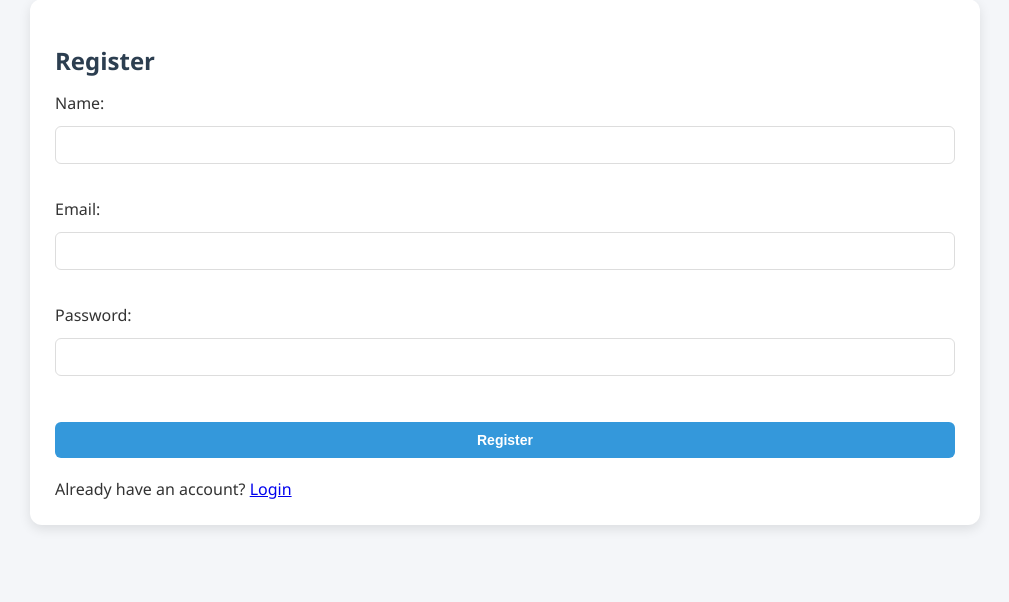
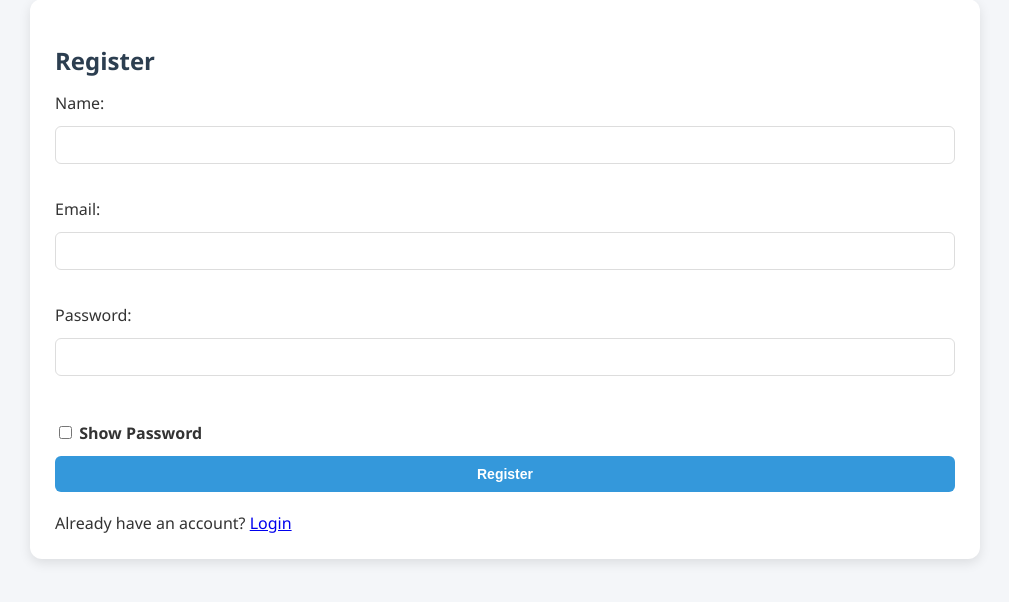
Before and after one commit to iamgautam5061/render-flask-deployment, a Flask app: page /register in a window 1280 px wide. Shown: the part 41-643 px from the top of the page, without its empty margins (135-1144 px from the left). Run offline with Flask 3, Linux system fonts and the light colour scheme; some libraries are stand-ins or nearby versions.

Commit message:
Update register.html

```diff
--- a/templates/register.html
+++ b/templates/register.html
@@ -4,14 +4,15 @@
     <title>Register</title>
     <link rel="stylesheet" href="/static/style.css">
     <script>
+        // Check if email already exists
         async function checkDuplicate(event) {
-            event.preventDefault(); // stop form submit
+            event.preventDefault(); // stop form submission
             const form = event.target;
             const emailInput = document.getElementById('email').value;
 
             try {
-                let response = await fetch(`/check-email?email=${encodeURIComponent(emailInput)}`);
-                let result = await response.json();
+                const response = await fetch(`/check-email?email=${encodeURIComponent(emailInput)}`);
+                const result = await response.json();
 
                 if (result.exists) {
                     alert("This email is already registered! Please use another.");
@@ -23,6 +24,8 @@
                 console.error("Error checking email:", error);
                 form.submit(); // fallback
             }
+
+            return false;
         }
     </script>
 </head>
@@ -30,7 +33,7 @@
     <div class="container">
         <h2>Register</h2>
 
-        <!-- Show flash messages from Flask -->
+        <!-- Flash messages from Flask -->
         {% with messages = get_flashed_messages(with_categories=true) %}
           {% if messages %}
             <ul>
@@ -44,10 +47,25 @@
         <form method="POST" onsubmit="checkDuplicate(event)">
             Name: <input type="text" name="name" required><br>
             Email: <input type="email" id="email" name="email" required><br>
-            Password: <input type="password" name="password" required><br>
+            Password: <input type="password" id="password" name="password" required><br>
+            <div>
+                <input type="checkbox" id="showPassword">
+                <label for="showPassword">Show Password</label>
+            </div>
             <button type="submit">Register</button>
         </form>
+
         Already have an account? <a href="/login">Login</a>
     </div>
+
+    <script>
+        // Show/hide password toggle
+        const passwordInput = document.getElementById('password');
+        const showPasswordCheckbox = document.getElementById('showPassword');
+
+        showPasswordCheckbox.addEventListener('change', function() {
+            passwordInput.type = this.checked ? 'text' : 'password';
+        });
+    </script>
 </body>
 </html>
```
